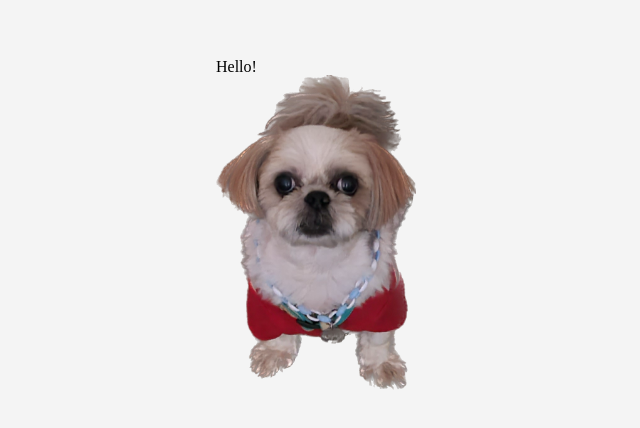
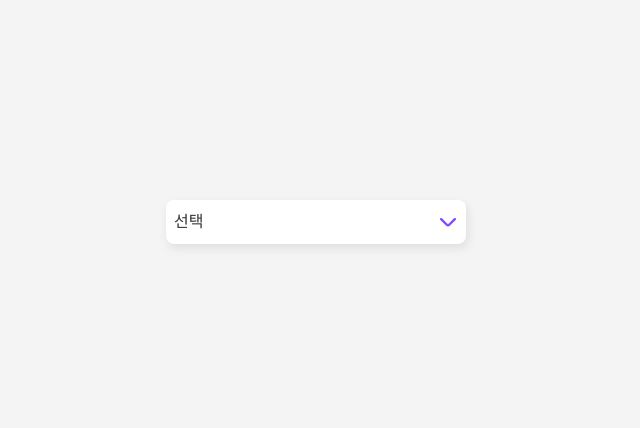
Before and after one commit to shyunju7/pr-typescript, a React app: page / in a window 1280 px wide. Shown: the part 174-602 px from the top of the page, without its empty margins (324-964 px from the left). Built offline with nearby package versions, Linux system fonts and the light colour scheme.

Commit message:
feat : selectUI 적용

```diff
--- a/src/App.tsx
+++ b/src/App.tsx
@@ -1,10 +1,23 @@
-import Image from "./assets/img-mong.png";
+import Select from "./components/Select";
+export interface Option {
+  text: string;
+  value: string;
+}
+const data: Option[] = [
+  {
+    text: "아메리카노",
+    value: "americano",
+  },
+  {
+    text: "카페라떼",
+    value: "latte",
+  },
+  {
+    text: "에스프레소",
+    value: "espresso",
+  },
+];
 const App = () => {
-  return (
-    <div>
-      <h1>Hello!</h1>
-      <img src={Image} alt="몽이 이미지" width="200" />
-    </div>
-  );
+  return <Select data={data} />;
 };
 export default App;
```
